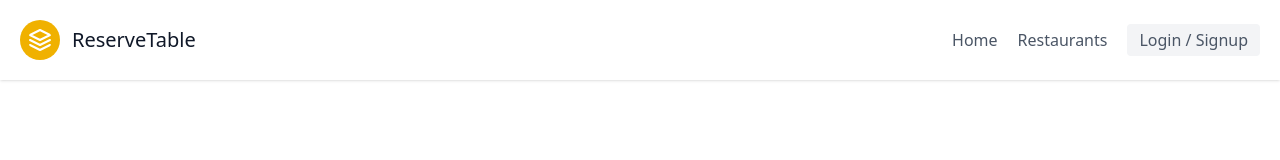
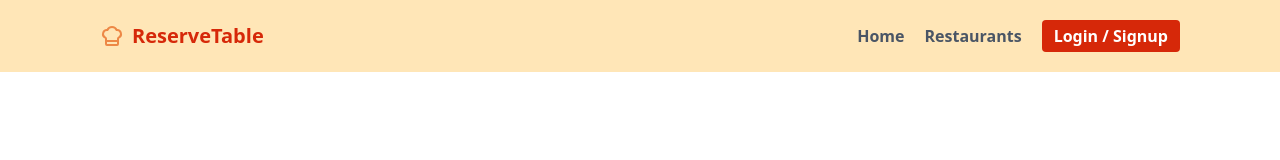
Before and after one commit to sushmithashettigar29/ReserveTable, a React (Vite) app: page / in a window 1280 px wide. Shown: the top 160 px of the page. Built offline with nearby package versions, Linux system fonts and the light colour scheme.

Commit message:
Add updated navbar

```diff
--- a/src/components/Footer.jsx
+++ b/src/components/Footer.jsx
@@ -3,7 +3,7 @@ import { ChefHat, Clock, MapPin } from "lucide-react"; // Make sure you have luc
 
 function Footer() {
   return (
-    <footer className="bg-gray-100 text-gray-600 py-12 px-4">
+    <footer className="bg-gray-100 text-gray-600 py-15 px-25">
       <div className="container mx-auto">
         <div className="grid grid-cols-1 md:grid-cols-4 gap-8">
           {/* Brand */}
--- a/src/components/Navbar.jsx
+++ b/src/components/Navbar.jsx
@@ -1,28 +1,18 @@
 import { useState, useContext } from "react";
 import { Link } from "react-router-dom";
 import { AuthContext } from "../context/AuthContext";
+import { ChefHat } from "lucide-react";
 
 function Navbar() {
   const [isOpen, setIsOpen] = useState(false);
   const { user, logout } = useContext(AuthContext);
 
   return (
-    <header className="text-gray-600 body-font shadow">
-      <div className="container mx-auto flex flex-wrap p-5 flex-row items-center justify-between">
-        <Link to="/" className="flex title-font font-medium items-center text-gray-900">
-          <svg
-            xmlns="http://www.w3.org/2000/svg"
-            fill="none"
-            stroke="currentColor"
-            strokeLinecap="round"
-            strokeLinejoin="round"
-            strokeWidth="2"
-            className="w-10 h-10 text-white p-2 bg-yellow-500 rounded-full"
-            viewBox="0 0 24 24"
-          >
-            <path d="M12 2L2 7l10 5 10-5-10-5zM2 17l10 5 10-5M2 12l10 5 10-5"></path>
-          </svg>
-          <span className="ml-3 text-xl">ReserveTable</span>
+    <header className="text-gray-600 body-font cream-bg sticky top-0 z-50">
+      <div className="container mx-auto flex flex-wrap py-5 px-25 flex-row items-center justify-between">
+        <Link to="/" className="flex title-font font-medium items-center space-x-2 text-gray-900">
+          <ChefHat className="h-6 w-6 text-gray-800 orange-text" />
+          <span className="text-xl font-bold red-text">ReserveTable</span>
         </Link>
 
         <button
@@ -46,16 +36,16 @@ function Navbar() {
 
         {/* Desktop Menu */}
         <nav className="hidden md:flex md:ml-auto items-center text-base">
-          <Link to="/" className="mr-5 hover:text-gray-900">Home</Link>
-          <Link to="/restaurants" className="mr-5 hover:text-gray-900">Restaurants</Link>
-          {user && <span className="mr-5 font-medium">{user.name}</span>}
+          <Link to="/" className="mr-5 hover:text-gray-900 font-bold">Home</Link>
+          <Link to="/restaurants" className="mr-5 hover:text-gray-900 font-bold">Restaurants</Link>
+          {/* {user && <span className="mr-5 font-medium">{user.name}</span>} */}
         </nav>
 
         <div className="hidden md:flex">
           {!user ? (
             <Link
               to="/signin"
-              className="inline-flex items-center bg-gray-100 border-0 py-1 px-3 focus:outline-none hover:bg-gray-200 rounded text-base"
+              className="inline-flex font-bold text-white items-center red-bg border-0 py-1 px-3 focus:outline-none hover:bg-gray-200 rounded text-base"
             >
               Login / Signup
             </Link>
@@ -63,13 +53,13 @@ function Navbar() {
             <>
               <Link
                 to="/profile"
-                className="inline-flex items-center bg-gray-100 border-0 py-1 px-3 mr-2 focus:outline-none hover:bg-gray-200 rounded text-base"
+                className="inline-flex items-center text-white font-semibold orange-bg border-0 py-1 px-3 mr-2 focus:outline-none hover:bg-gray-200 rounded text-base"
               >
                 Profile
               </Link>
               <button
                 onClick={logout}
-                className="inline-flex items-center bg-gray-100 border-0 py-1 px-3 focus:outline-none hover:bg-gray-200 rounded text-base"
+                className="inline-flex items-center cursor-pointer text-white font-semibold red-bg border-0 py-1 px-3 focus:outline-none hover:bg-gray-200 rounded text-base"
               >
                 Logout
               </button>
--- a/src/index.css
+++ b/src/index.css
@@ -134,3 +134,10 @@
 .orange-text{
   color: #ED8846;
 }
+
+.cream-text{
+  color:#FFE6B7;
+}
+.cream-bg{
+  background: #FFE6B7;
+}
```
